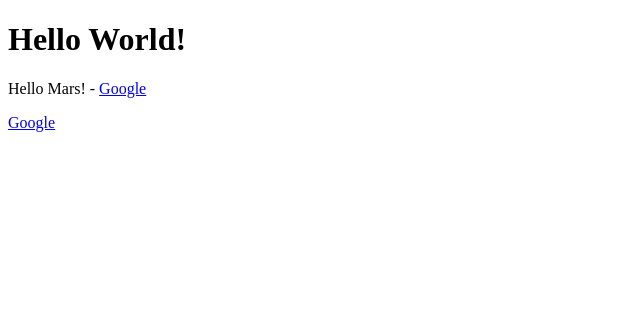
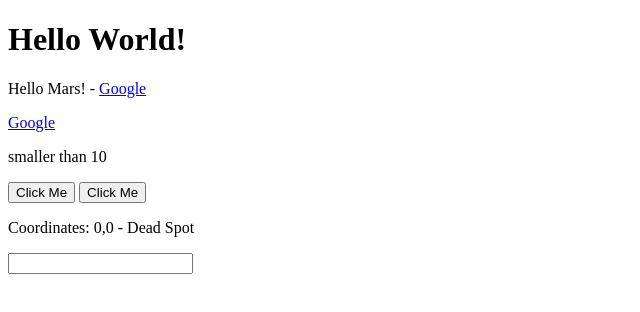
Before and after one commit to mafioSlime/vue-js, a plain HTML site: page index.html in a window 1280 px wide. Shown: the whole page, without its empty margins (0-640 px from the left). Drawn offline with Linux system fonts and the light colour scheme.

Commit message:
added content

```diff
--- a/index.html
+++ b/index.html
@@ -1,5 +1,6 @@
 <!DOCTYPE html>
 <html lang="en">
+
 <head>
   <meta charset="UTF-8" />
   <meta name="viewport" content="width=device-width, initial-scale=1.0" />
@@ -14,7 +15,38 @@
     <p v-html="finishedLink"></p>
   </div>
 
+  <div id="app-1">
+    <p>{{counter * 3 > 10 ? "greater than 10" : "smaller than 10"}}</p>
+    <button v-on:click="increaseCount(2, $event)">Click Me</button>
+    <button v-on:click="counter++">Click Me</button>
+    <p v-on:mousemove="trackCoordinates">
+      Coordinates: {{x}},{{y}} - <span v-on:mousemove.stop="">Dead Spot</span>
+    </p>
+    <input type="text" v-on:keyup.enter.space="alertMe" />
+  </div>
+
   <script>
+    new Vue({
+      el: "#app-1",
+      data: {
+        counter: 0,
+        x: 0,
+        y: 0
+      },
+      methods: {
+        increaseCount: function (step, event) {
+          this.counter += step;
+        },
+        trackCoordinates: function (event) {
+          this.x = event.clientX;
+          this.y = event.clientY;
+        },
+        alertMe: function () {
+          alert("WARNING");
+        }
+      }
+    });
+
     new Vue({
       el: "#app",
       data: {
@@ -23,7 +55,7 @@
         finishedLink: '<a href="http://google.com">Google</a>'
       },
       methods: {
-          sayHello: function() {
+        sayHello: function () {
           this.title = "Hello Mars!";
           return this.title;
         }
@@ -31,4 +63,5 @@
     });
   </script>
 </body>
+
 </html>
```
Lines whose indentation alone changed are shown as unchanged.
